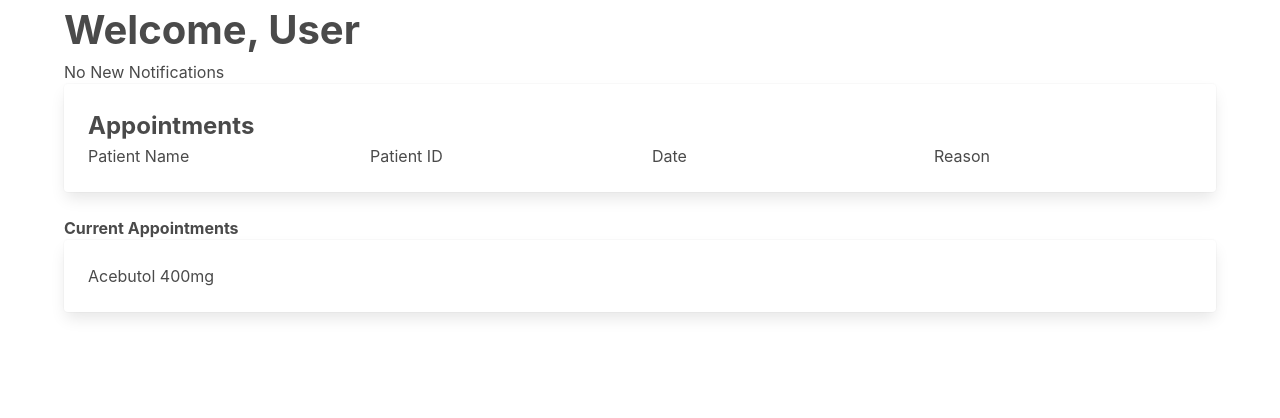
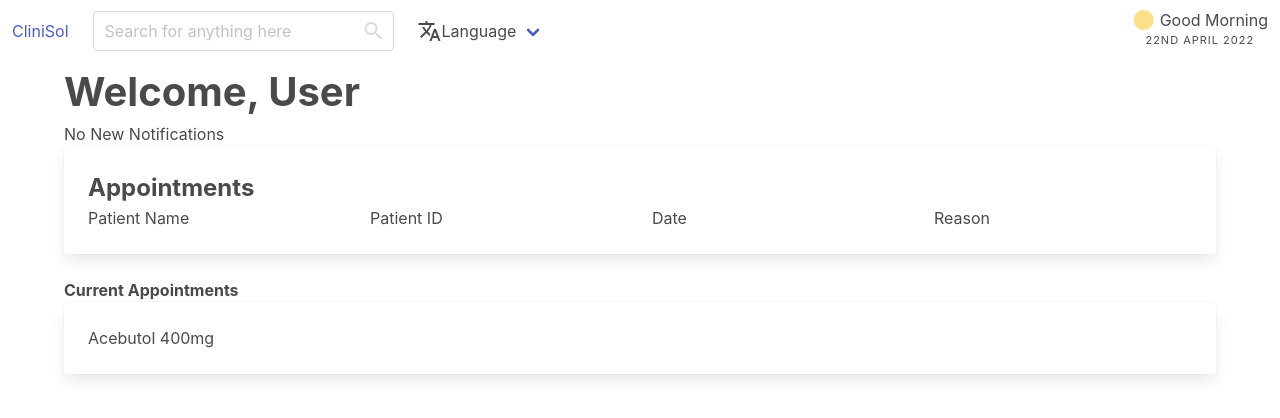
Before and after one commit to ajaytitus1386/CliniSol-Frontend, a Next.js app: page /dashboard/100100A/ in a window 1280 px wide. Shown: the top 418 px of the page. Built offline with nearby package versions, Linux system fonts and the light colour scheme.

Commit message:
feat: add MUI icons and layout wrapper

```diff
--- a/pages/_app.tsx
+++ b/pages/_app.tsx
@@ -2,6 +2,7 @@
 import "../css/custom.css";
 import type { AppProps } from "next/app";
 import Head from "next/head";
+import Layout from "../components/global/Layout";
 function MyApp({ Component, pageProps }: AppProps) {
   return (
     <>
@@ -9,8 +10,16 @@ function MyApp({ Component, pageProps }: AppProps) {
         <title>CliniSol</title>
         {/* Imports the CSS which is compiled from Sass By Bulma */}
         {/* <link rel="stylesheet" href="../styles/globals.css"></link> */}
+
+        {/* Material UI Icons */}
+        <link
+          href="https://fonts.googleapis.com/css?family=Material+Icons|Material+Icons+Outlined|Material+Icons+Two+Tone|Material+Icons+Round|Material+Icons+Sharp"
+          rel="stylesheet"
+        />
       </Head>
-      <Component {...pageProps} />
+      <Layout>
+        <Component {...pageProps} />
+      </Layout>
     </>
   );
 }
```
